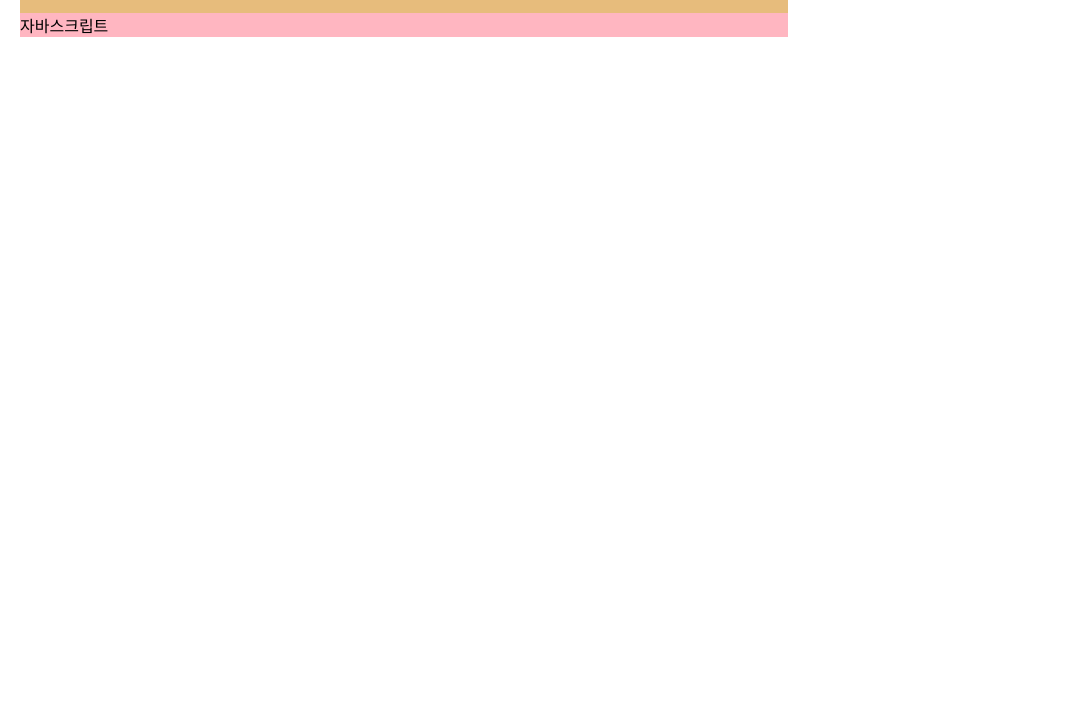
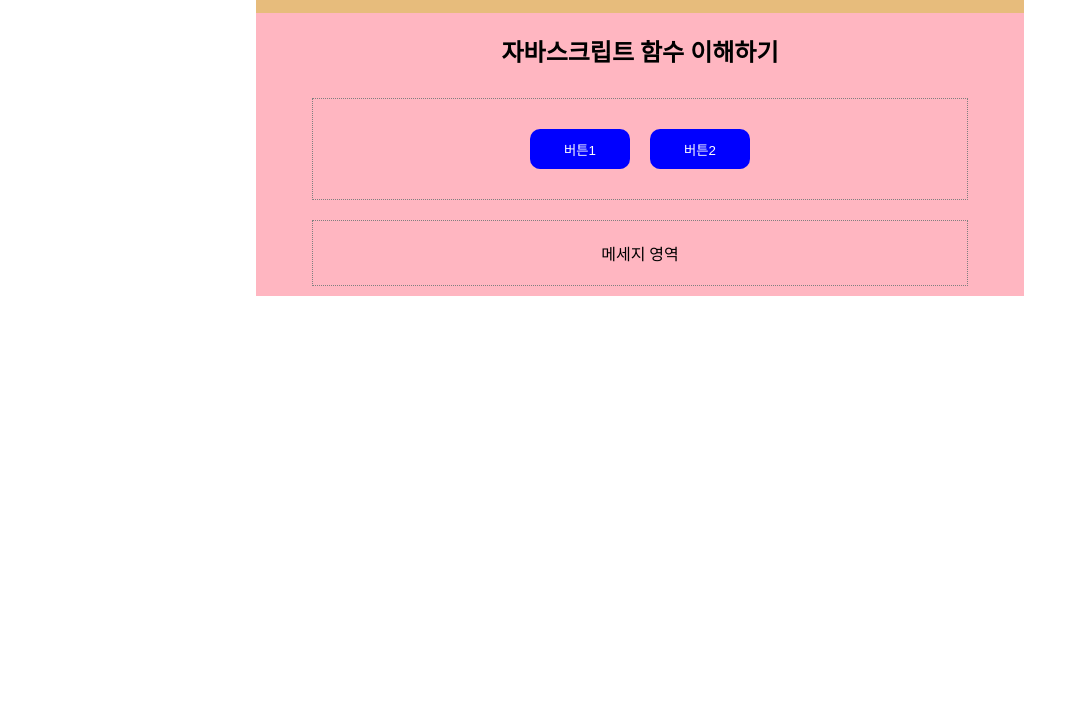
Before and after one commit to AwesomeJuneKim/k6_fe, a plain HTML site: page 03/03.html in a window 1280 px wide. Shown: the part 87-800 px from the top of the page, without its empty margins (0-1067 px from the left). Drawn offline with Linux system fonts and the light colour scheme.

Commit message:
2/22 자스4

```diff
--- /dev/null
+++ b/03/03.css
@@ -0,0 +1,16 @@
+button{
+    width: 100px;
+    height: 40px;
+    background-color: blue;
+    color: white;
+    border: 0px;
+    margin: 10px;
+    padding: 10px;
+    border-radius: 10px;
+
+}
+button:hover{
+    background-color: aquamarine;
+    color: black;
+    cursor: pointer;
+}
--- a/03/03.html
+++ b/03/03.html
@@ -4,12 +4,8 @@
     <meta charset="UTF-8">
     <meta name="viewport" content="width=device-width, initial-scale=1.0">
     <link rel="stylesheet" href="../index.css">
-    <!-- 자바스크립트 외부링크 -->
+    <link rel="stylesheet" href="./03.css">
     <script src="./03.js"></script>
-    <!-- 자바스크립트 위치 1 -->
-    <!-- <script>
-        alert("안녕하세요");
-    </script> -->
     <title>k-disital 6</title>
 </head>
 <body>
@@ -19,17 +15,16 @@
             <div>홈</div>
         </header>
         <section>
-            자바스크립트
+            <h1>자바스크립트 함수 이해하기</h1>
+            <div id="btArea">
+                <button>버튼1</button>
+                <button>버튼2</button>
+            </div>
+            <div id="msgArea">
+                메세지 영역
+            </div>
         </section>
-        <!-- 자바스크립트 위치2 -->
-        <!-- 어느위치에 쓰던 상관 없다 -->
-        <!-- <script>
-            alert("안녕하세요");
-        </script> -->
+
     </main>
 </body>
 </html>
-<!-- 자바스크립트 위치3 -->
-<!-- <script>
-    alert("안녕하세요");
-</script> -->
--- a/03/03.js
+++ b/03/03.js
@@ -1 +1 @@
-alert("안녕하세요")
+// alert("안녕하세요")
--- a/index.css
+++ b/index.css
@@ -5,7 +5,7 @@
 }
 main{
     width: 60%;
-    margin-left: 20px;
+    margin-left: 20%;
     background-color: lightpink;
 }
 header{
@@ -46,3 +46,24 @@ article li :hover{
     transition: 0.5s;
     border-radius: 10px;
 }
+section{
+    display: flex;
+    flex-direction: column;
+    justify-content: center;
+    align-items: center;
+}
+section h1{
+    display: flex;
+    padding: 20px;
+    justify-content: center;
+    align-items: center;
+}
+section div{
+    width: 80%;
+    display: flex;
+    justify-content: center;
+    align-items: center;
+    border: 1px dotted gray;
+    padding: 20px;
+    margin: 10px;
+}
```
